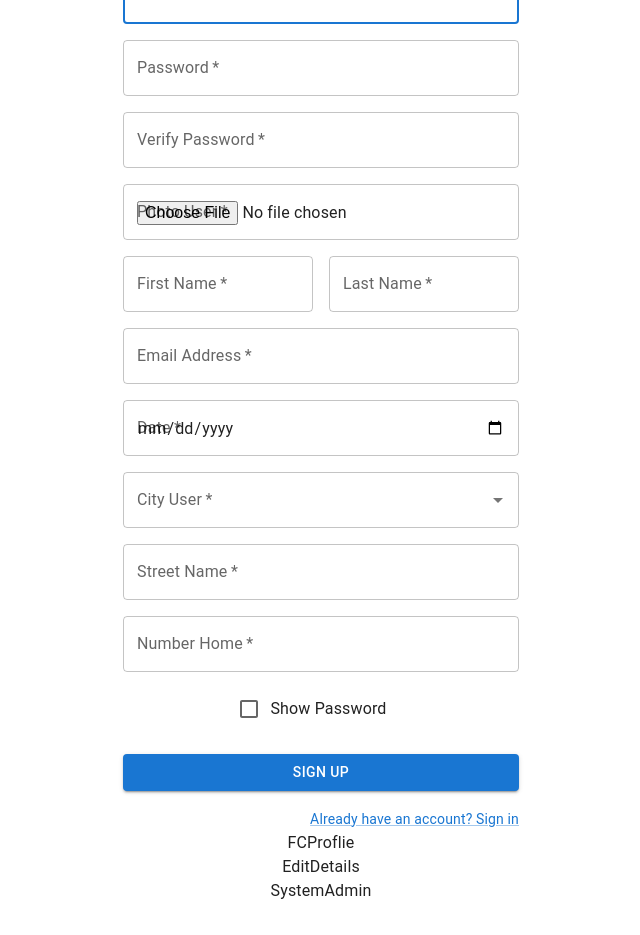
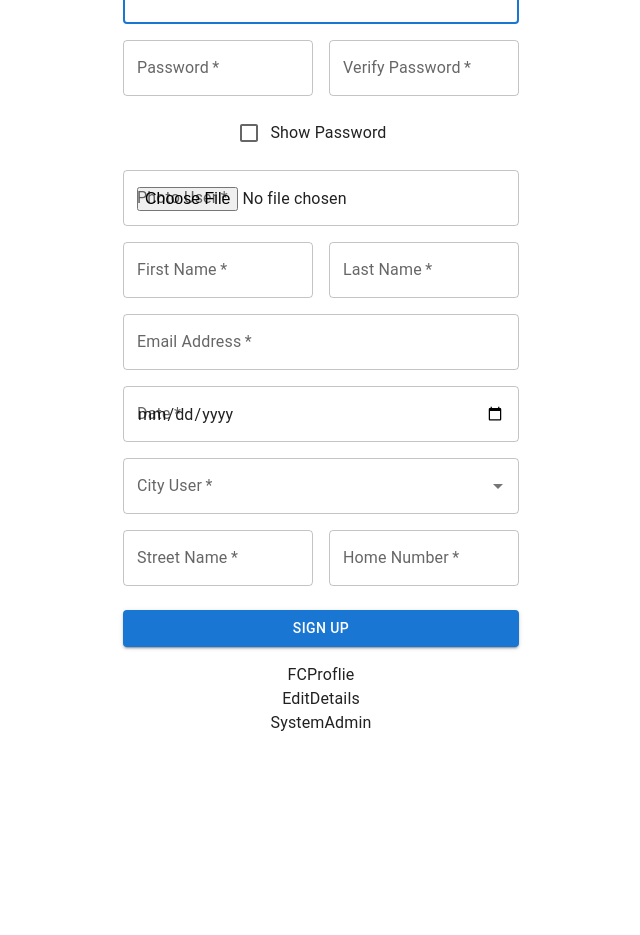
Before and after one commit to Rahav89/Ex_3_Rahav_Tamar, a React (Vite) app: page / in a window 1280 px wide. Shown: the part 240-1175 px from the top of the page, without its empty margins (319-959 px from the left). After the commit the page ends 1007 px from the top, so only its background shows below. Built offline with nearby package versions, Linux system fonts and the light colour scheme.

Commit message:
עדכון

```diff
--- a/src/FCComps/Register.jsx
+++ b/src/FCComps/Register.jsx
@@ -271,79 +271,85 @@ export default function Register(props) {
                         <Grid container spacing={2}>
                             <Grid item xs={12}>
                                 <TextField
-                                    autoComplete="username"
                                     required
+                                    fullWidth
+                                    autoFocus
                                     name="userName"
-                                    fullWidth
                                     id="userName"
                                     label="User Name"
-                                    autoFocus
+                                    autoComplete="username"
                                     error={formErrors.userName}
-                                    helperText={formErrors.userName ? 'User name invalid. User Name must contain foreign letters only, numbers and special characters. No more than 60 characters. ' : ""}
+                                    helperText={formErrors.userName ? 'User Name must contain foreign letters only, numbers and special characters. No more than 60 characters. ' : ""}
                                     onChange={handleChange}
+                                />
+                            </Grid>
+                            <Grid item xs={6}>
+                                <TextField
+                                    required
+                                    fullWidth
+                                    name="password"
+                                    id="password"
+                                    label="Password"
+                                    autoComplete="new-password"
+                                    error={formErrors.password}
+                                    helperText={formErrors.password ? "Password must be 7-12 characters long and include at least one special character, one uppercase letter, and one digit." : ''}
+                                    onChange={handleChange}
+                                    type={showPassword ? 'text' : 'password'}
+                                />
+                            </Grid>
+                            <Grid item xs={6}>
+                                <TextField
+                                    required
+                                    fullWidth
+                                    name="verifyPassword"
+                                    id="verifyPassword"
+                                    label="Verify Password"
+                                    autoComplete="new-password"
+                                    error={formErrors.verifyPassword}
+                                    helperText={formErrors.verifyPassword ? 'Passwords do not match, try again' : ''}
+                                    onChange={handleChange}
+                                    type={showPassword ? 'text' : 'password'}
+                                />
+                            </Grid>
+                            <Grid item xs={12}>
+                                <FormControlLabel
+                                    control={<Checkbox name="ShowPassword" color="primary" onChange={handleShowPassword} />}
+                                    label="Show Password"
                                 />
                             </Grid>
                             <Grid item xs={12}>
                                 <TextField
+                                    type='file'
                                     required
                                     fullWidth
-                                    error={formErrors.password}
-                                    helperText={formErrors.password ? 'Password must be between 7 to 12 characters long and contain at least one special character, one uppercase letter, and one digit.' : ''}
-                                    name="password"
-                                    label="Password"
-                                    id="password"
-                                    type={showPassword ? 'text' : 'password'}
-                                    autoComplete="new-password"
-                                    onChange={handleChange}
-                                />
-                            </Grid>
-                            <Grid item xs={12}>
-                                <TextField
-                                    required
-                                    fullWidth
-                                    error={formErrors.verifyPassword}
-                                    helperText={formErrors.verifyPassword ? 'Passwords do not match, try again' : ''}
-                                    name="verifyPassword"
-                                    label="Verify Password"
-                                    id="verifyPassword"
-                                    type={showPassword ? 'text' : 'password'}
-                                    autoComplete="new-password"
-                                    onChange={handleChange}
-                                />
-                            </Grid>
-                            <Grid item xs={12}>
-                                <TextField
-                                    required
-                                    type='file'
-                                    fullWidth
+                                    name="photoUser"
+                                    id="photoUser"
+                                    label="Photo User"
                                     error={formErrors.photoUser}
                                     helperText={formErrors.photoUser ? 'Only JPG or JPEG files are allowed.' : ""}
-                                    name="photoUser"
-                                    label="Photo User"
-                                    id="photoUser"
                                     onChange={handleChange}
                                 />
                             </Grid>
                             <Grid item xs={12} sm={6}>
                                 <TextField
                                     required
-                                    autoComplete="given-name"
                                     fullWidth
                                     name="firstName"
                                     id="firstName"
                                     label="First Name"
-                                    onChange={handleChange}
+                                    autoComplete="given-name"
                                     error={formErrors.firstName}
                                     helperText={formErrors.firstName ? 'Only text are allowed.' : ""}
+                                    onChange={handleChange}
                                 />
                             </Grid>
                             <Grid item xs={12} sm={6}>
                                 <TextField
                                     required
                                     fullWidth
+                                    name="lastName"
                                     id="lastName"
                                     label="Last Name"
-                                    name="lastName"
                                     autoComplete="family-name"
                                     error={formErrors.lastName}
                                     helperText={formErrors.lastName ? 'Only text are allowed.' : ""}
@@ -354,26 +360,26 @@ export default function Register(props) {
                                 <TextField
                                     required
                                     fullWidth
+                                    name="email"
+                                    id="email"
+                                    label="Email Address"
+                                    autoComplete="email"
                                     error={formErrors.email}
                                     helperText={formErrors.email ? 'Invalid email' : ''}
-                                    id="email"
-                                    label="Email Address"
-                                    name="email"
-                                    autoComplete="email"
                                     onChange={handleChange}
                                 />
                             </Grid>
                             <Grid item xs={12}>
                                 <TextField
+                                    type='date'
                                     required
-                                    type='date'
                                     fullWidth
-                                    error={formErrors.dateUser}
-                                    helperText={formErrors.dateUser ? 'Invalid date. Age must be between 18 and 120 years old.' : ''}
+                                    name="dateUser"
                                     id="dateUser"
                                     label="Date"
-                                    name="dateUser"
                                     autoComplete="dateUser"
+                                    error={formErrors.dateUser}
+                                    helperText={formErrors.dateUser ? 'Age must be between 18 and 120 years old.' : ''}
                                     onChange={handleChange}
                                 />
                             </Grid>
@@ -398,43 +404,37 @@ export default function Register(props) {
                                     )}
                                 />
                             </Grid>
-                            <Grid item xs={12}>
+                            <Grid item xs={6}>
                                 <TextField
                                     required
                                     fullWidth
-                                    error={formErrors.streetName}
-                                    helperText={formErrors.streetName ? 'Please write street name in Hebrew only.' : ''}
+                                    name="streetName"
                                     id="streetName"
                                     label="Street Name"
-                                    type='text'
-                                    name="streetName"
                                     autoComplete="streetName"
+                                    error={formErrors.streetName}
+                                    helperText={formErrors.streetName ? 'Only Hebrew letters are allowed.' : ''}
                                     onChange={handleChange}
                                 />
                             </Grid>
-                            <Grid item xs={12}>
+                            <Grid item xs={6}>
                                 <TextField
+                                    type='number'
                                     required
                                     fullWidth
+                                    name="homeNumber"
                                     id="homeNumber"
-                                    label="Number Home"
-                                    type='number'
-                                    name="homeNumber"
+                                    label="Home Number"
                                     autoComplete="homeNumber"
+                                    error={formErrors.homeNumber}
                                     helperText={formErrors.homeNumber ? 'Please enter a positive number' : ''}
-                                    error={formErrors.homeNumber}
                                     onChange={handleChange}
                                     inputProps={{
                                         min: "0" // מגביל את הערך המינימלי לספרה אחת
                                     }}
                                 />
                             </Grid>
-                            <Grid item xs={12}>
-                                <FormControlLabel
-                                    control={<Checkbox name="ShowPassword" color="primary" onChange={handleShowPassword} />}
-                                    label="Show Password"
-                                />
-                            </Grid>
+
                         </Grid>
                         <Button
                             type="submit"
@@ -444,14 +444,6 @@ export default function Register(props) {
                         >
                             Sign Up
                         </Button>
-                        <Grid container justifyContent="flex-end">
-                            <Grid item>
-                                <Link href="#" variant="body2" onClick={() => setIsVisible(!isVisible)}>
-
-                                    Already have an account? Sign in
-                                </Link>
-                            </Grid>
-                        </Grid>
                     </Box>
                 </Box>
             </Container>
```
Also changed, not shown: src/App.jsx (+6 -10 lines).
